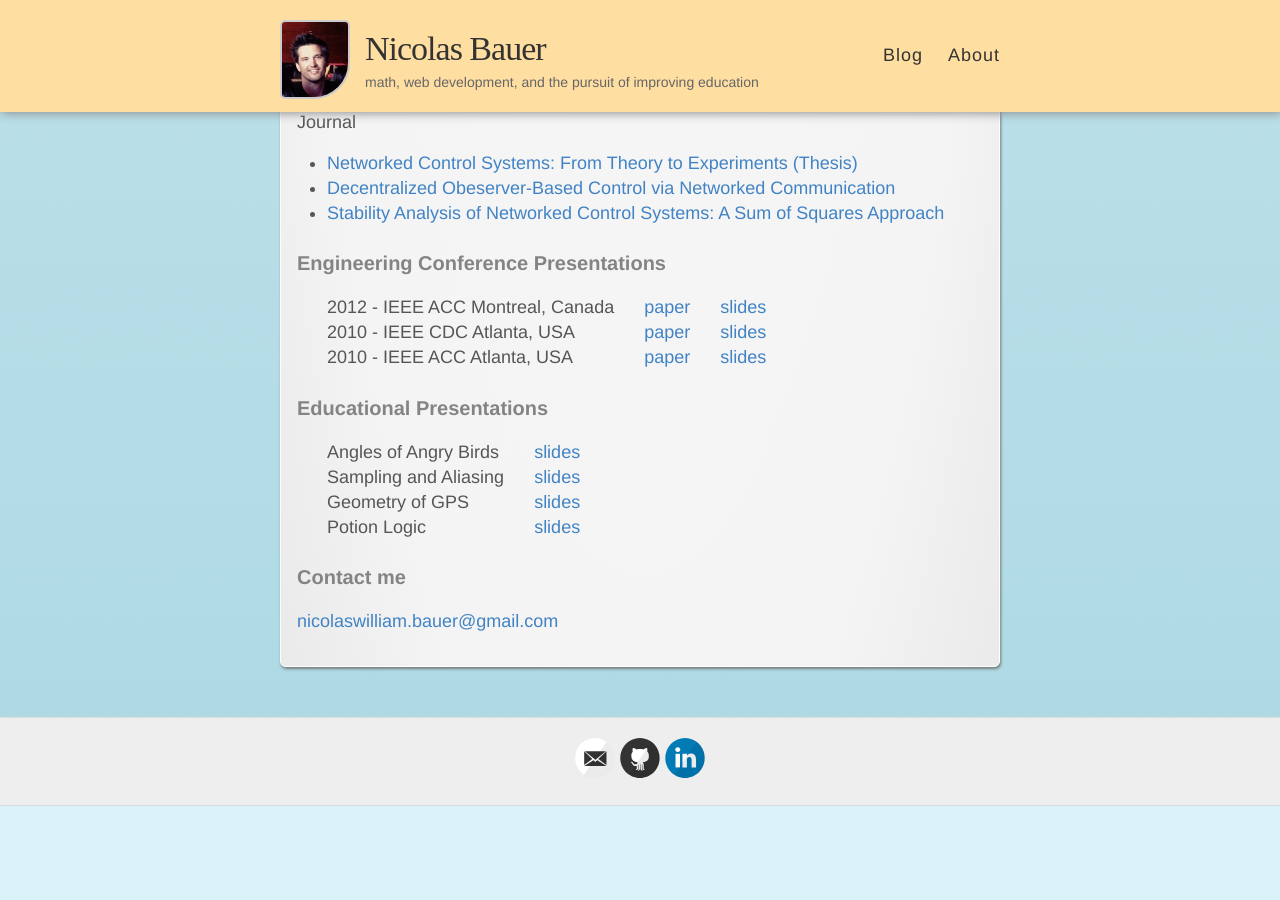
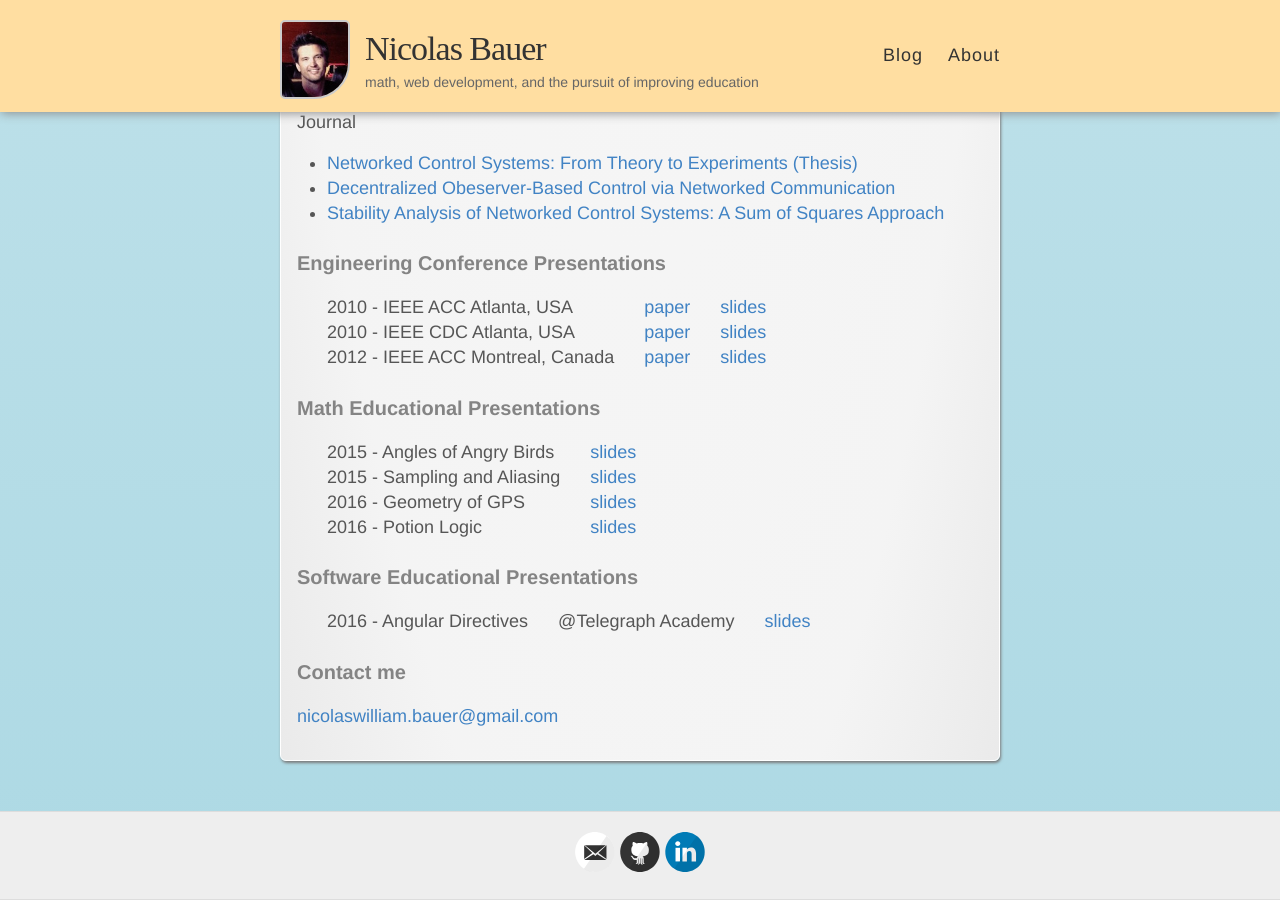
Before and after one commit to nwbauer/nwbauer.github.io, a Jekyll site: the page built from about.md, in a window 1280 px wide and 900 px high, scrolled down 3319 px. Built offline with Jekyll 4.4.1, drawn with Linux system fonts in a browser that asks for light colours; some web fonts are replaced; before the commit the page ends 4125 px from its top, so only the background shows below that.

Commit message:
added directives talk, re-arranged things

```diff
--- a/about.md
+++ b/about.md
@@ -47,17 +47,22 @@ Journal
 
 ### Engineering Conference Presentations
 
+
+| 2010 - IEEE ACC Atlanta, USA | [paper](http://ieeexplore.ieee.org/xpl/login.jsp?tp=&arnumber=5531331&url=http%3A%2F%2Fieeexplore.ieee.org%2Fxpls%2Fabs_all.jsp%3Farnumber%3D5531331){:target="_blank"} | [slides]({{ site.baseurl }}/pdfs/LargeScaleNCS_vACC.pdf){:target="_blank"}
+| 2010 - IEEE CDC Atlanta, USA | [paper](http://ieeexplore.ieee.org/xpl/articleDetails.jsp?tp=&arnumber=5717506&queryText%3DStability+Analysis+of+Networked+Control+Systems%3A+A+Sum+of+Squares+Approach){:target="_blank"} | [slides]({{ site.baseurl }}/pdfs/SOS_vCDC_final.pdf){:target="_blank"}
 | 2012 - IEEE ACC Montreal, Canada | [paper](http://ieeexplore.ieee.org/xpl/login.jsp?reload=true&tp=&arnumber=6315034&url=http%3A%2F%2Fieeexplore.ieee.org%2Fxpls%2Fabs_all.jsp%3Farnumber%3D6315034){:target="_blank"} | [slides]({{ site.baseurl }}/pdfs/ncsStatic_vAcc.pdf){:target="_blank"}
-| 2010 - IEEE CDC Atlanta, USA | [paper](http://ieeexplore.ieee.org/xpl/articleDetails.jsp?tp=&arnumber=5717506&queryText%3DStability+Analysis+of+Networked+Control+Systems%3A+A+Sum+of+Squares+Approach){:target="_blank"} | [slides]({{ site.baseurl }}/pdfs/SOS_vCDC_final.pdf){:target="_blank"}
-| 2010 - IEEE ACC Atlanta, USA | [paper](http://ieeexplore.ieee.org/xpl/login.jsp?tp=&arnumber=5531331&url=http%3A%2F%2Fieeexplore.ieee.org%2Fxpls%2Fabs_all.jsp%3Farnumber%3D5531331){:target="_blank"} | [slides]({{ site.baseurl }}/pdfs/LargeScaleNCS_vACC.pdf){:target="_blank"}
 
-### Educational Presentations
+### Math Educational Presentations
 
 
-| Angles of Angry Birds      | [slides]({{ site.baseurl }}/pdfs/angles_of_angry_birds.pdf){:target="_blank"} |
-| Sampling and Aliasing     | [slides]({{ site.baseurl }}/pdfs/math_busted.pdf){:target="_blank"} |
-| Geometry of GPS     | [slides]({{ site.baseurl }}/pdfs/geometry_of_gps.pdf){:target="_blank"} |
-| Potion Logic     | [slides]({{ site.baseurl }}/pdfs/potion_logic.pdf){:target="_blank"} |
+| 2015 - Angles of Angry Birds | [slides]({{ site.baseurl }}/pdfs/angles_of_angry_birds.pdf){:target="_blank"} |
+| 2015 - Sampling and Aliasing | [slides]({{ site.baseurl }}/pdfs/math_busted.pdf){:target="_blank"} |
+| 2016 - Geometry of GPS | [slides]({{ site.baseurl }}/pdfs/geometry_of_gps.pdf){:target="_blank"} |
+| 2016 - Potion Logic | [slides]({{ site.baseurl }}/pdfs/potion_logic.pdf){:target="_blank"} |
+
+### Software Educational Presentations
+
+| 2016 - Angular Directives | @Telegraph Academy | [slides]({{ site.baseurl }}/pdfs/directives.pdf){:target="_blank"} |
 
 
 ### Contact me
```
Also changed, not shown: 1 other file.
